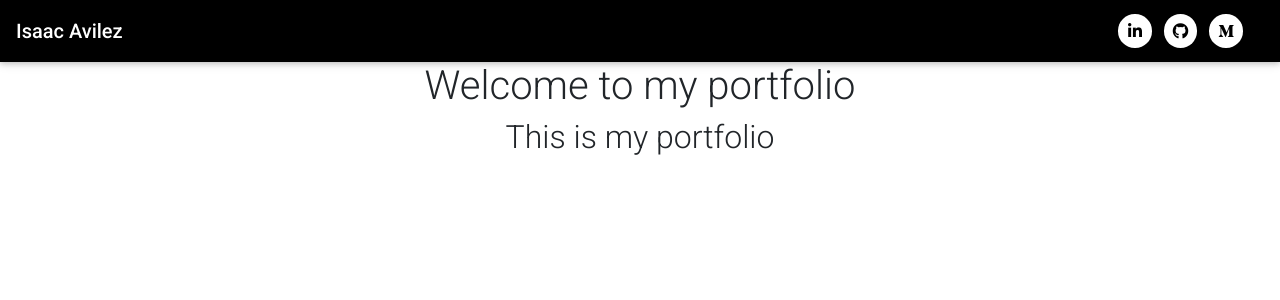
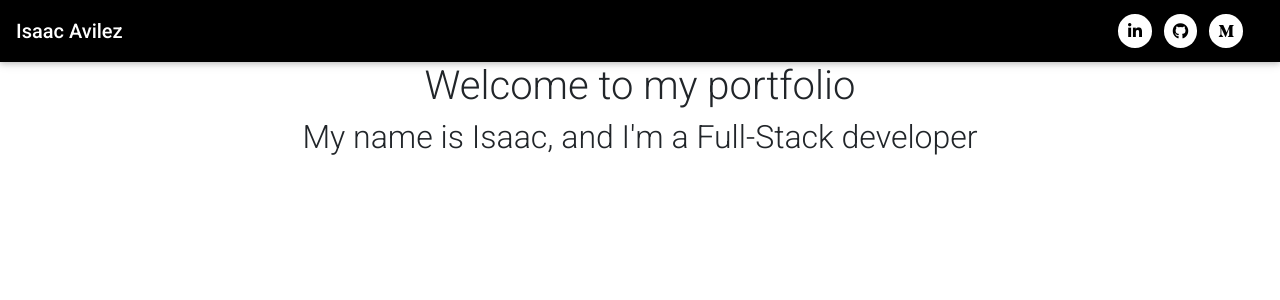
Before and after one commit to IA26/my-portfolio, a React (Create React App) app: page / in a window 1280 px wide. Shown: the top 300 px of the page. Built offline with nearby package versions, Linux system fonts and the light colour scheme.

Commit message:
changed h2 tag

```diff
--- a/src/components/NavBarPage.js
+++ b/src/components/NavBarPage.js
@@ -18,9 +18,8 @@ function NavbarPage(props) {
 
 
         <MDBNavbarNav right>
-
           <MDBContainer>
-            <a href="https://www.linkedin.com/in/isaac-sampson-avilez-423672197/" className="social-icon hover" >
+            <a href="https://www.linkedin.com/in/isaac-sampson-avilez-423672197/" className="social-icon hover">
               <MDBIcon fab icon="linkedin-in" />
             </a>
 
--- a/src/containers/Portfolio.js
+++ b/src/containers/Portfolio.js
@@ -6,7 +6,7 @@ function Portfolio(props) {
     return (
         <div className="portfolio-content">
           <h1>Welcome to my portfolio</h1>
-          <h2>This is my portfolio</h2>
+          <h2>My name is Isaac, and I'm a Full-Stack developer</h2>
 
         </div>
     )
```
